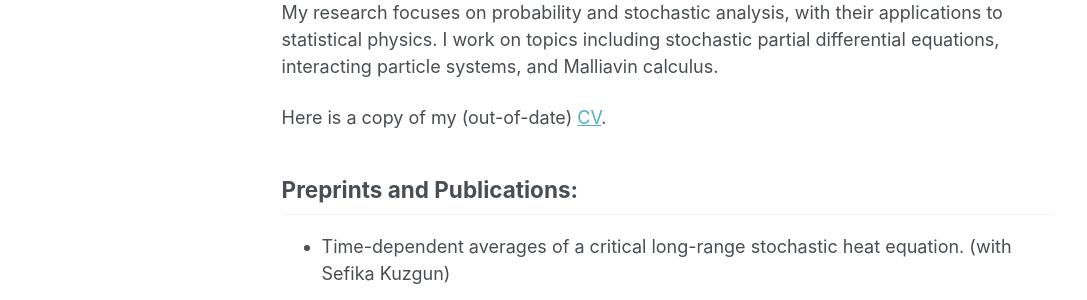
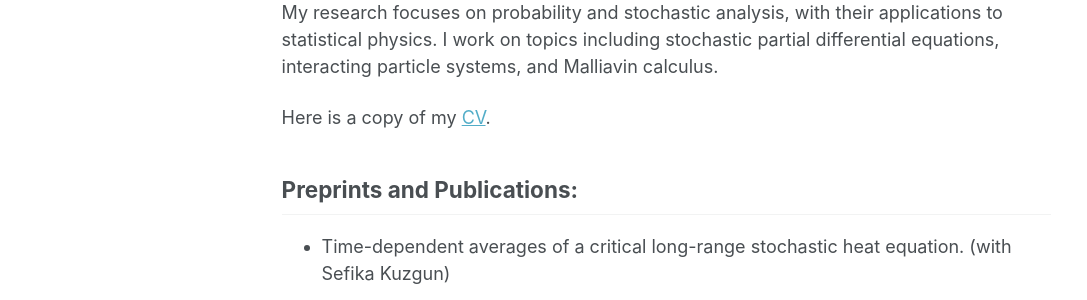
Before and after one commit to rantao16/rantao16.github.io, a Jekyll site: the page built from _pages/about.md, in a window 1280 px wide and 900 px high. Shown: the part 415-715 px from the top of the window, without its empty margins (0-1087 px from the left). Built offline with Jekyll 4.4.1, drawn with Linux system fonts in a browser that asks for light colours; some web fonts are replaced.

Commit message:
Update about.md

```diff
--- a/_pages/about.md
+++ b/_pages/about.md
@@ -14,7 +14,7 @@ I got my Ph.D. from the [University of Maryland, College Park](https://www-math.
 
 My research focuses on probability and stochastic analysis, with their applications to statistical physics. I work on topics including stochastic partial differential equations, interacting particle systems, and Malliavin calculus.
 
-Here is a copy of my (out-of-date) [CV](https://drive.google.com/file/d/1QAnjKtOeVYARGnoyFWeTqpMsvxPqjKny/view?usp=sharing).
+Here is a copy of my [CV](https://drive.google.com/file/d/1QAnjKtOeVYARGnoyFWeTqpMsvxPqjKny/view?usp=sharing).
 
 Preprints and Publications:
 ---
```
